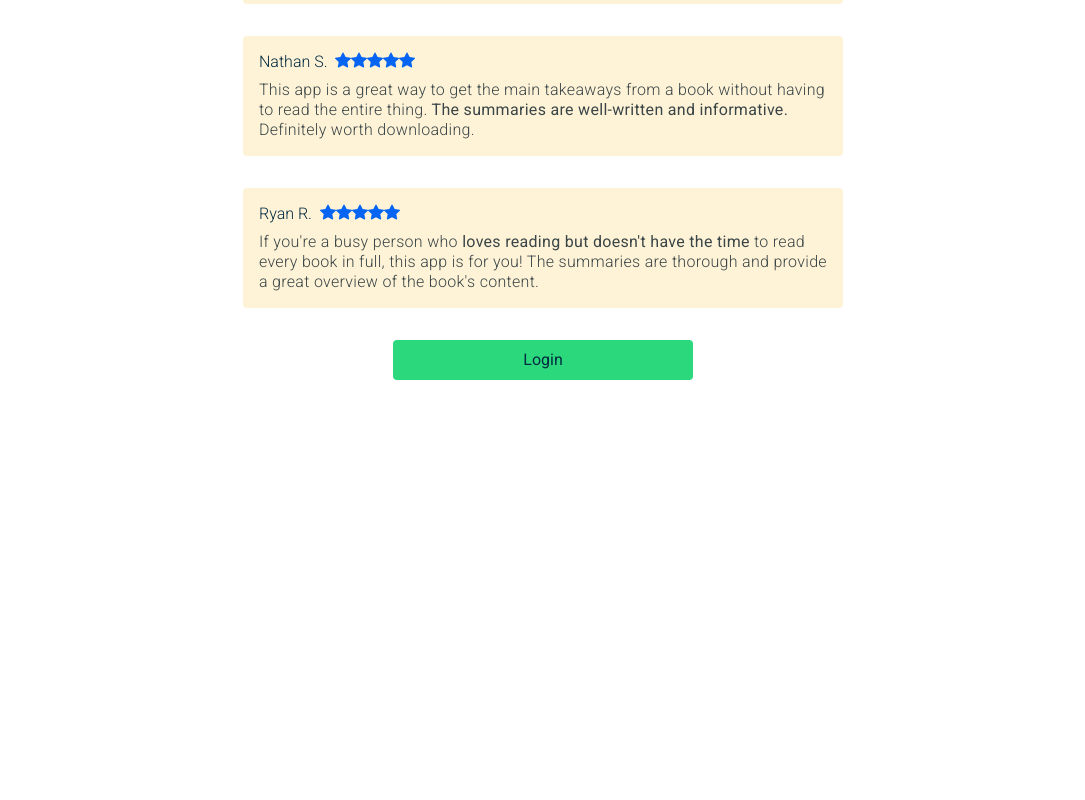
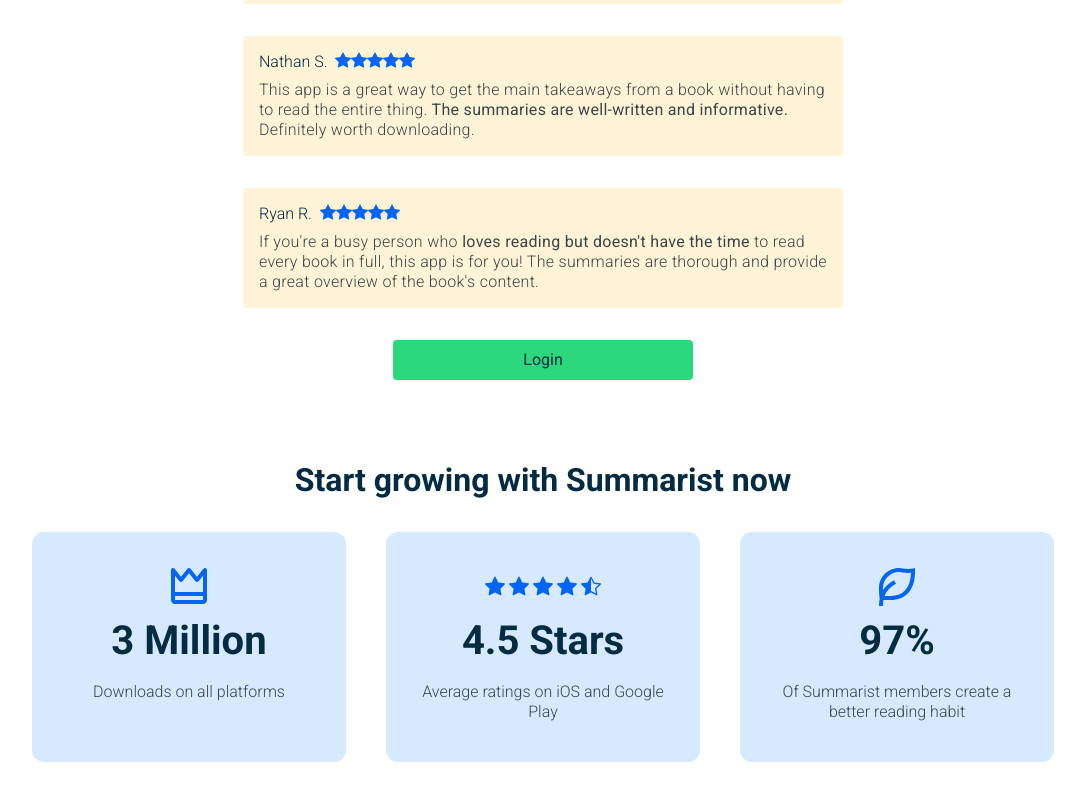
Before and after one commit to pstruthers/summarist, a Next.js app: page / in a window 1280 px wide. Shown: the part 2117-2917 px from the top of the page, without its empty margins (97-1182 px from the left). Before the commit the page ends 2537 px from the top, so only its background shows below. Built offline with nearby package versions, Linux system fonts and the light colour scheme.

Commit message:
numbers component

```diff
--- /dev/null
+++ b/src/app/components/numbers/NumberCard.tsx
@@ -0,0 +1,19 @@
+import { ReactNode } from "react"
+
+interface NumberCardProps {
+  icon: ReactNode,
+  title: string,
+  subtitle: string,
+};
+
+export default function NumberCard({ icon, title, subtitle }: NumberCardProps) {
+  return (
+    <div className="bg-[#d7e9ff] flex flex-col items-center text-center p-6 pb-10 rounded-xl">
+      <div className="flex items-center h-[60px] gap-1">
+        {icon}
+      </div>
+      <div className="text-[40px] text-[#032b41] font-semibold mb-4 max-md:text-[32px]">{title}</div>
+      <div className="text-[#394547] font-light max-md:text-[14px]">{subtitle}</div>
+    </div>
+  )
+}
--- /dev/null
+++ b/src/app/components/numbers/Numbers.tsx
@@ -0,0 +1,39 @@
+import { BiCrown } from "react-icons/bi";
+import NumberCard from "./NumberCard";
+import { BsStarFill, BsStarHalf } from "react-icons/bs";
+import { RiLeafLine } from "react-icons/ri";
+
+export default function Numbers() {
+  return (
+    <div className="py-10 w-full">
+      <div className="max-w-[1070px] w-full mx-auto px-6">
+        <div className="text-[32px] text-[#032b41] text-center font-bold mb-8 max-md:text-[24px]">Start growing with Summarist now</div>
+        <div className="grid grid-cols-3 gap-10 max-md:grid-cols-1 max-md:gap-6">
+          <NumberCard
+            icon={<BiCrown className="text-[#0365f2] w-12 h-12" />}
+            title="3 Million"
+            subtitle="Downloads on all platforms"
+          />
+          <NumberCard
+            icon={
+              <>
+                <BsStarFill className="text-[#0365f2] w-5 h-5" />
+                <BsStarFill className="text-[#0365f2] w-5 h-5" />
+                <BsStarFill className="text-[#0365f2] w-5 h-5" />
+                <BsStarFill className="text-[#0365f2] w-5 h-5" />
+                <BsStarHalf className="text-[#0365f2] w-5 h-5" />
+              </>
+            }
+            title="4.5 Stars"
+            subtitle="Average ratings on iOS and Google Play"
+          />
+          <NumberCard
+            icon={<RiLeafLine className="text-[#0365f2] w-12 h-12" />}
+            title="97%"
+            subtitle="Of Summarist members create a better reading habit"
+          />
+        </div>
+      </div>
+    </div>
+  )
+}
--- a/src/app/page.tsx
+++ b/src/app/page.tsx
@@ -3,6 +3,7 @@
 import Landing from "./components/Landing";
 import Features from "./components/features/Features";
 import Reviews from "./components/reviews/Reviews";
+import Numbers from "./components/numbers/Numbers";
 
 export default function Home() {
   return (
@@ -11,6 +12,7 @@
       <Landing />
       <Features />
       <Reviews />
+      <Numbers />
     </div>
   );
 }
```
